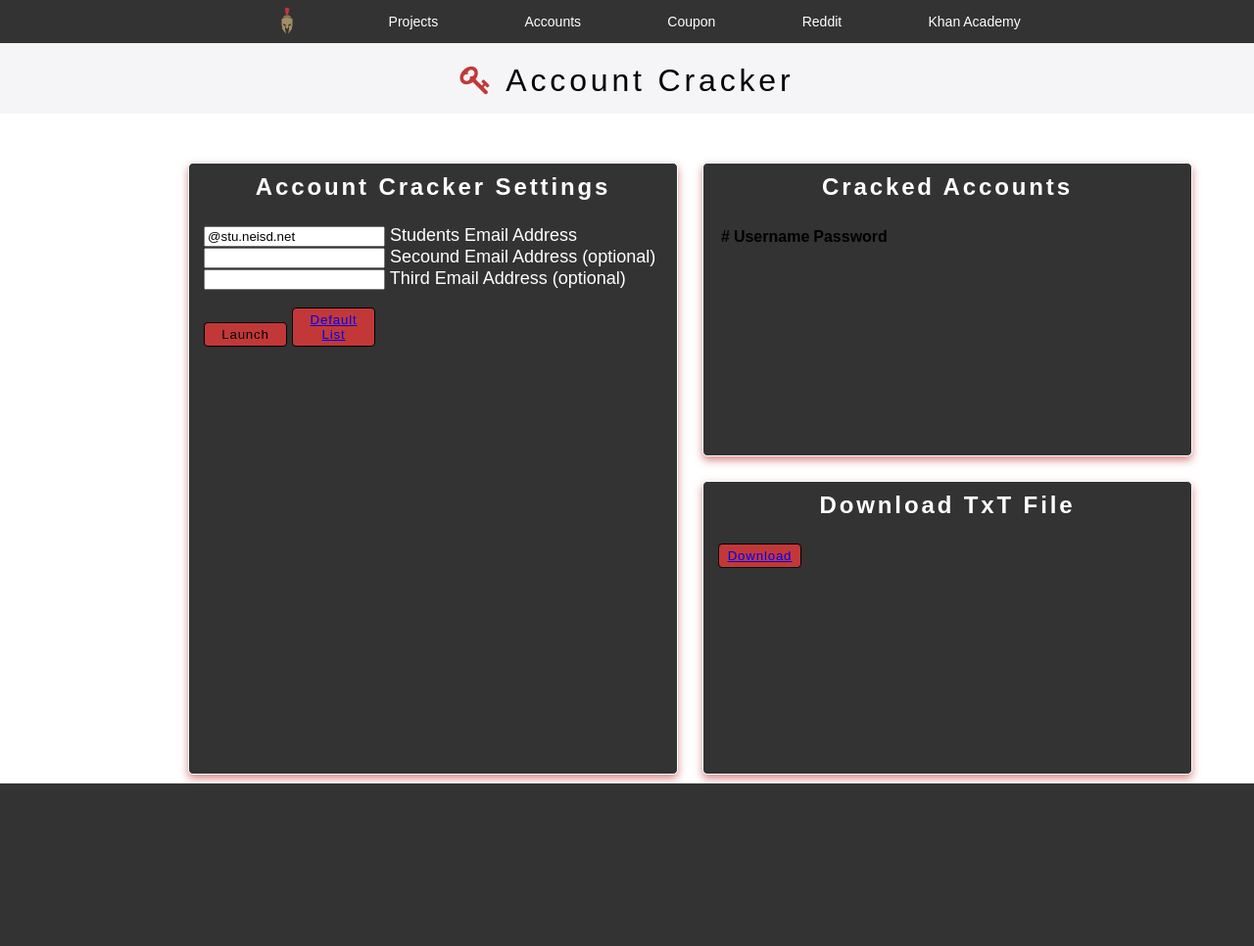
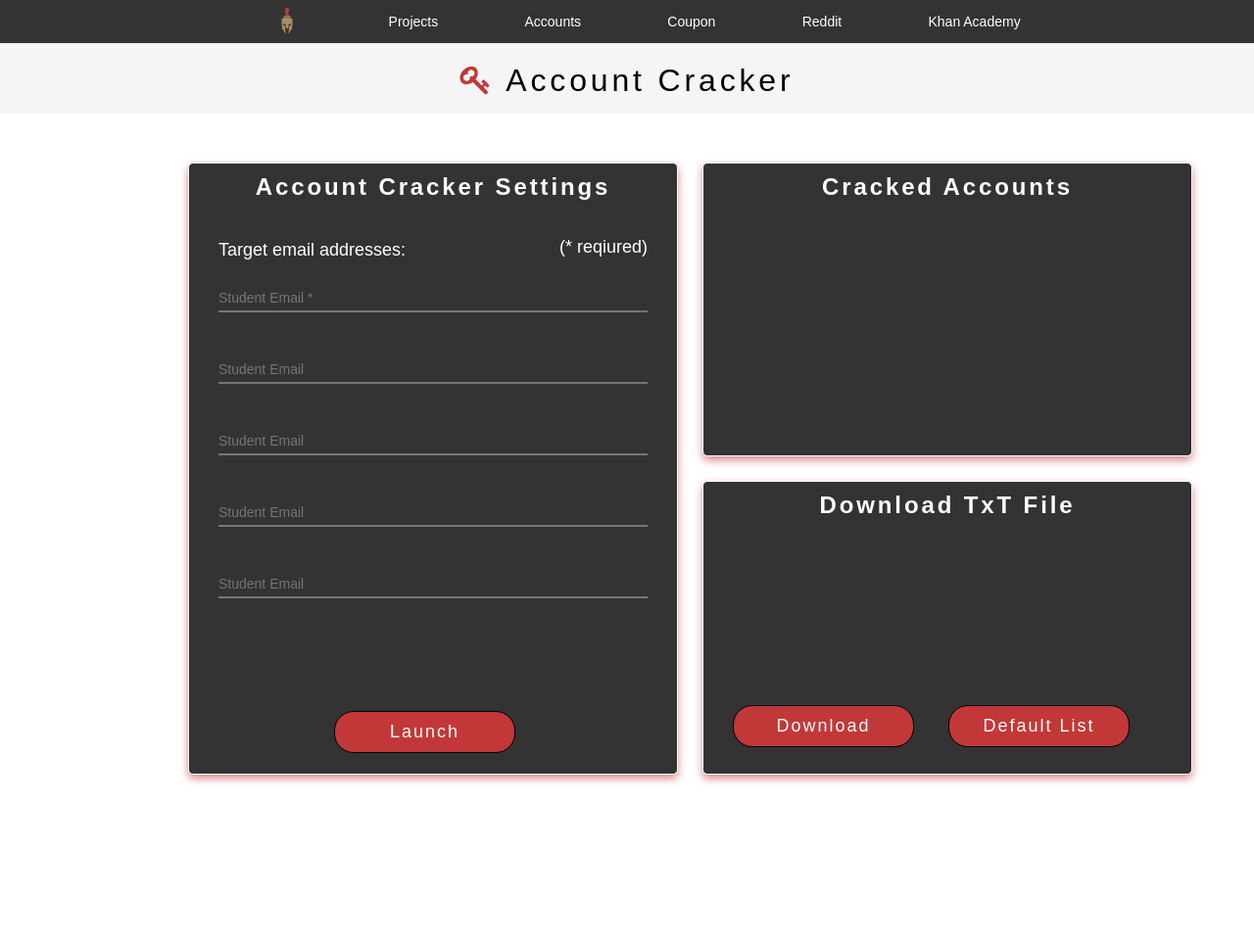
Before and after one commit to 5l1v3r1/OverflowWebsite, a Flask app: page /account in a window 1280 px wide; the page is wider, and only the part inside the window is pictured. Shown: that part at 98% size. Before the commit the page ends 800 px from the top of that part, so only its background shows below. Run offline with Flask 2, Linux system fonts and the light colour scheme; lists and menus that the app fills with data are empty.

Commit message:
More work on accounts tab

```diff
--- a/main.py
+++ b/main.py
@@ -1,4 +1,4 @@
-from flask import Flask, render_template, request, abort
+from flask import Flask, render_template, request, abort, redirect
 from utilites.TxtFileHelper import AddLineBreaks
 from utilites.GithubScraper import get_github_projects
 from utilites.AccountCracker import run
@@ -17,6 +17,11 @@ def is_valid_signature(x_hub_signature, data, private_key):
     encoded_key = bytes(private_key, 'latin-1')
     mac = hmac.new(encoded_key, msg=data, digestmod=algorithm)
     return hmac.compare_digest(mac.hexdigest(), github_signature)
+
+
+@app.route("/")
+def default():
+    return redirect("/home")
 
 
 @app.route("/home")
@@ -76,7 +81,7 @@ def generated():
 
 
 @app.route("/default-accounts")
-def default():
+def default_accounts():
     AddLineBreaks()
     return render_template("/txt/default.txt")
 
--- a/static/Styles/account.css
+++ b/static/Styles/account.css
@@ -5,7 +5,11 @@
     --button-color: #c23838;
 }
 
-html, body {margin: 0; height: 100%; overflow: hidden}
+body {
+    margin: 0;
+    height: 100%;
+    overflow: hidden;
+}
 
 header {
     margin: 0px;
@@ -50,10 +54,11 @@ h1 {
 
 .box:hover {
     box-shadow: 0 8px 16px 0 var(--shadow-color);
-    transform: scale(1.015);
+    transform: scale(1.010);
 }
 
 .content {
+    margin-top: 25px;
     padding: 15px;
     font-size: 18px;
 }
@@ -82,28 +87,71 @@ h2 {
     letter-spacing: 0.12em;
 }
 
+#title {
+    margin: -10px 15px;
+}
+
+#specfications{
+    float: right;
+    margin: -3px 15px;
+}
+
 .btn {
-    padding: 4px;
-    width: 85px;
+    color: white;
+    font-size: 18px;
+    padding: 10px 30px;
+    margin: 15px;
+    width: 185px;
     background-color: var(--button-color);
     border: 1px solid black;
-    border-radius: 4px;
+    border-radius: 20px;
     transition-duration: 1s;
-    letter-spacing: 0.06em;
+    letter-spacing: 2px;
+}
+
+.btn.size.auto {
+    width: auto;
+}
+
+.btn a {
+    text-decoration: none;
+    color:white;
 }
 
 .btn:hover {
-    transform: scale(1.1);
+    cursor:pointer;
+    transform: scale(1.05);
 }
 
-.input-field {
-
+.box.one .btn-wrapper {
+    display:inline-block;
+    margin-top: 55px;
+    margin-left: calc(100% - 350px);
 }
 
-.table {
-
+.box.three .btn-wrapper {
+    margin: 135px 0;
 }
 
-.table-wrapper {
+input[type="email"] {
+    display: block;
+    width: calc(100% - 30px);
+    padding: 5px 0;
+    margin: 45px 15px;
+    font-size: 14px;
+    border-top: none;
+    border-right: none;
+    border-left: none;
+    background-color: transparent;
+    color: white;
+    outline: none;
+    transition: all .8s;
+}
 
+input[type="email"]:first-child {
+    margin: 25px 15px;
 }
+
+input[type="email"]:focus {
+    border-bottom: solid var(--main-color);
+}
--- a/templates/account.html
+++ b/templates/account.html
@@ -19,22 +19,18 @@
             <h2>Account Cracker Settings</h2>
         </div>
         <div class="content">
+          <span id="title">Target email addresses:</span>
+          <span id="specfications">(* reqiured)</span>
           <form method="POST">
-            <div class="input-field">
-              <input id="email" type="email" class="validate" name="email1" autocomplete="off" value="@stu.neisd.net">
-              <label for="email">Students Email Address</label>
-            </div>
-            <div class="input-field">
-                <input id="email2" type="email" class="validate" name="email2" autocomplete="off">
-                <label for="email2">Secound Email Address (optional)</label>
-            </div>
-            <div class="input-field">
-                <input id="email3" type="email" class="validate" name="email3" autocomplete="off">
-                <label for="email3">Third Email Address (optional)</label>
-            </div>
+              <input id="email" type="email"  name="email1" autocomplete="off"  placeholder="Student Email *">
+              <input id="email2" type="email" name="email2" autocomplete="off" placeholder="Student Email">
+              <input id="email3" type="email" name="email3" autocomplete="off" placeholder="Student Email">
+              <input id="email4" type="email" name="email4" autocomplete="off" placeholder="Student Email">
+              <input id="email5" type="email" name="email5" autocomplete="off" placeholder="Student Email">
           </form>
-          <button class="btn" type="submit" name="action">Launch</button>
-          <button class="btn"><a href="/default-accounts">Default List</a></button>
+          <span class="btn-wrapper">
+            <button class="btn" type="submit" name="action">Launch</button>
+          </span>
         </div>
     </div>
     <div class="box two">
@@ -42,16 +38,7 @@
             <h2>Cracked Accounts</h2>
         </div>
         <div class="content">
-          <div class="table-wrapper">
-            <table class="table">
-              <thead>
-                <tr>
-                  <th scope="col">#</th>
-                  <th scope="col">Username</th>
-                  <th scope="col">Password</th>
-                </tr>
-              </thead>
-              <tbody style="color: white;">
+
                 {% for account in value %}
                     <tr>
                         <th scope="row">{{account.index}}</th>
@@ -59,9 +46,7 @@
                         <td>{{account.password}}</td>
                     </tr>
                 {% endfor %}
-              </tbody>
-            </table>
-          </div>
+
         </div>
     </div>
     <div class="box three">
@@ -69,7 +54,10 @@
             <h2>Download TxT File</h2>
         </div>
         <div class="content">
-          <button class="btn"><a href="/generated-accounts">Download</a></button>
+          <div class="btn-wrapper">
+            <button class="btn"><a href="/generated-accounts">Download</a></button>
+            <button class="btn"><a href="/default-accounts">Default List</a></button>
+          </div>
         </div>
     </div>
 </div>
```
